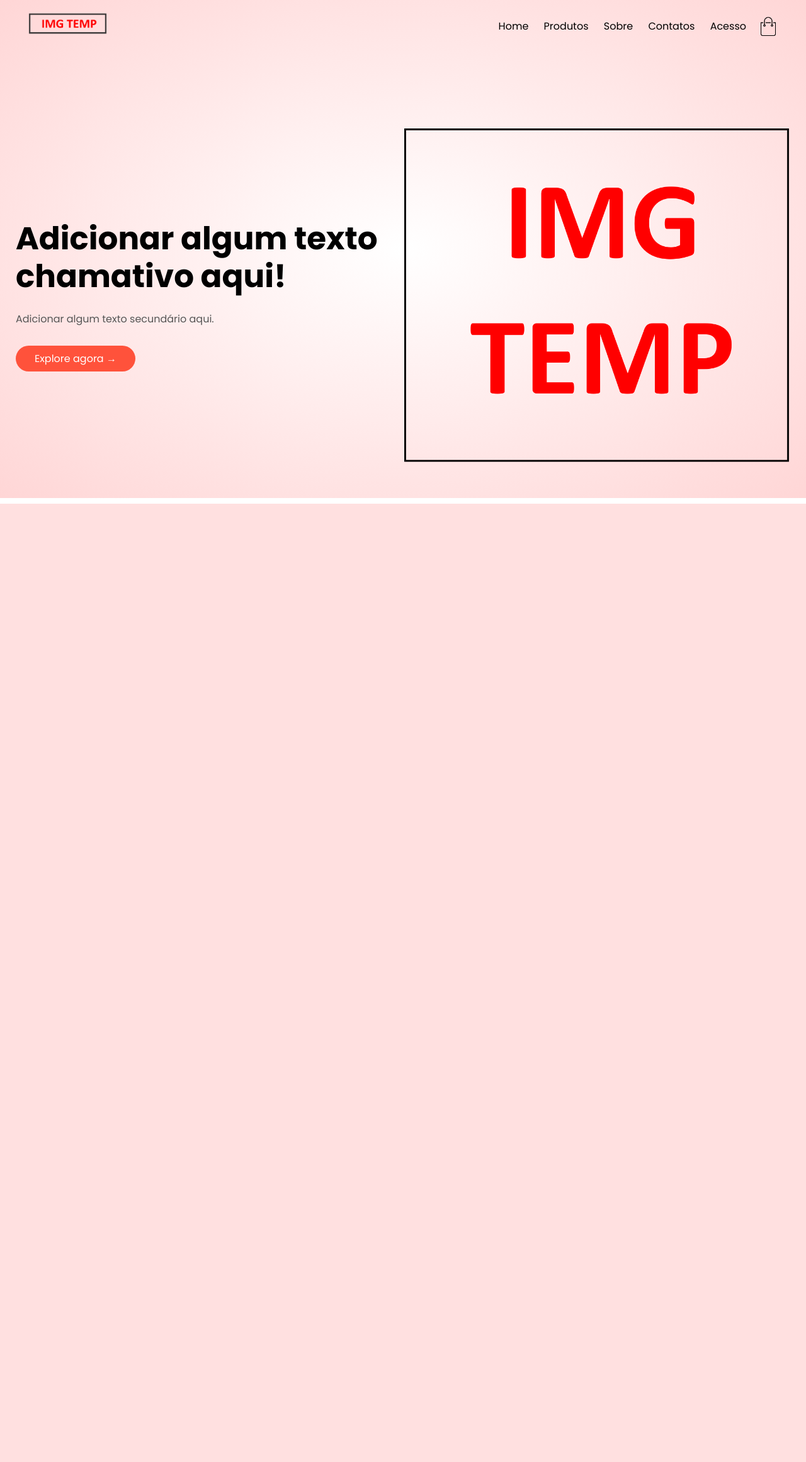
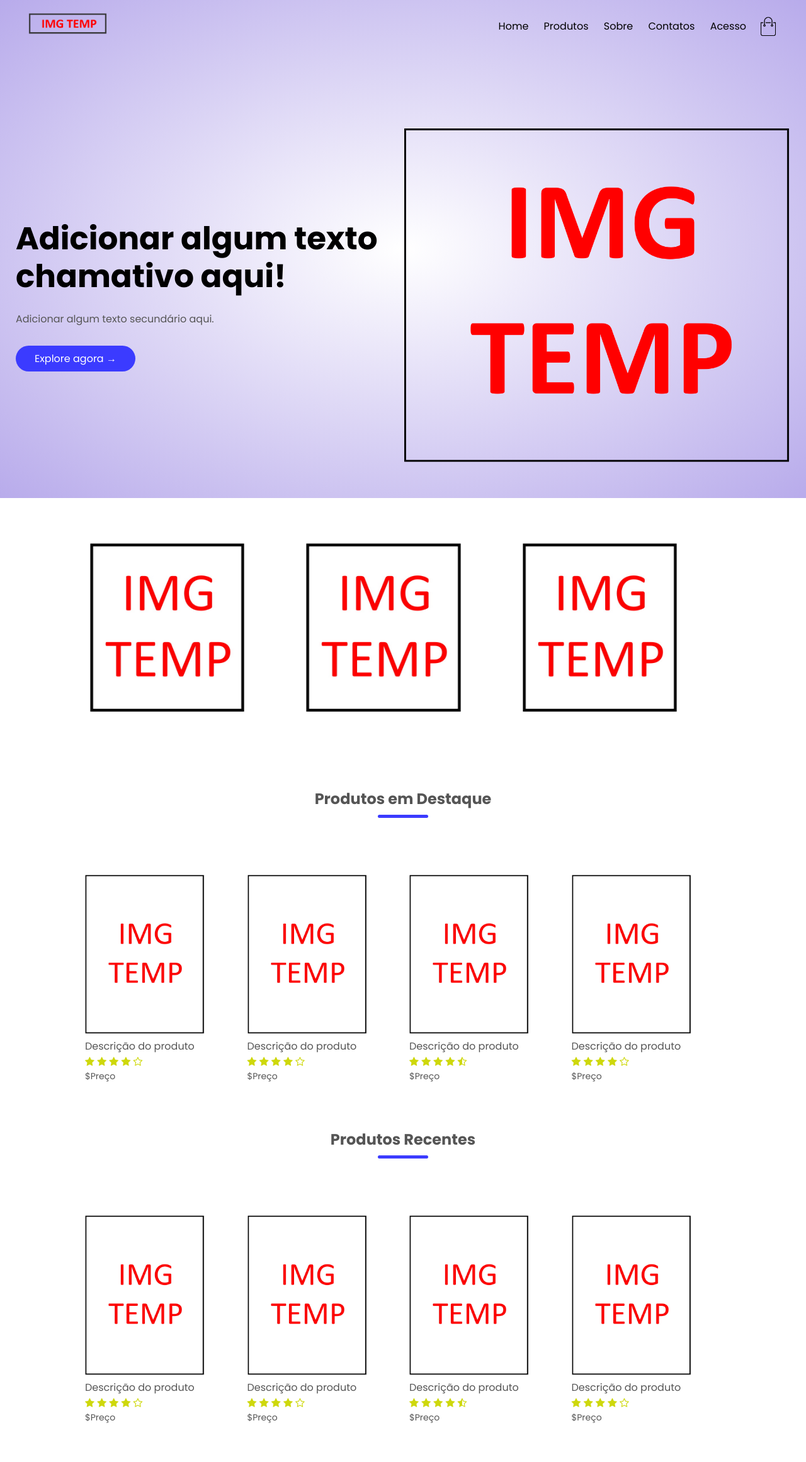
Before and after one commit to LucasRalf14/jall-comercio-eletronico, a PHP site: page / in a window 1280 px wide. Shown: the whole page at 63% size. Before the commit the page ends 800 px from the top, so only its background shows below. Run offline with PHP 8.4, Linux system fonts and the light colour scheme.

Commit message:
Produtos em Destaque e Produtos Recentes

```diff
--- a/index.html
+++ b/index.html
@@ -1,22 +1,26 @@
 <!DOCTYPE html>
 <html lang="pt-br">
+
 <head>
     <meta charset="UTF-8">
     <meta http-equiv="X-UA-Compatible" content="IE=edge">
     <meta name="viewport" content="width=device-width, initial-scale=1.0">
-  <title>JALL</title>
+    <title>JALL E-commerce</title>
 
     <link rel="stylesheet" href="style.css">
-  <link href="https://fonts.googleapis.com/css2?family=Poppins:wght@300;400;500;600;700&display=swap" rel="stylesheet">
+    <link href="https://fonts.googleapis.com/css2?family=Poppins:wght@300;400;500;600;700&display=swap"
+        rel="stylesheet">
+    <link rel="stylesheet" href="https://stackpath.bootstrapcdn.com/font-awesome/4.7.0/css/font-awesome.min.css">
 </head>
+
 <body>
     <div class="header">
         <div class="container">
-    <div class="navbar">
+            <div class="navbar"> <!-- Barra de Navegação e Logo -->
                 <div class="logo">
                     <img src="images/logo.png" alt="Logo" width="125px">
                 </div>
-        <nav>
+                <nav> <!-- Opções de Navegação -->
                     <ul>
                         <li><a href=""></a>Home</li>
                         <li><a href=""></a>Produtos</li>
@@ -28,7 +32,7 @@
                 <img src="images/cart.png" alt="Carrinho de compras" width="30px" height="30px">
             </div>
 
-    <div class="row">
+            <div class="row"> <!-- Colunas com conteúdos dispostos lateralmente -->
                 <div class="col-2">
                     <h1>Adicionar algum texto chamativo aqui!</h1>
                     <p>Adicionar algum texto secundário aqui.</p>
@@ -41,5 +45,143 @@
         </div>
     </div>
 
+    <!----- Categorias em Destaque ----->
+    <div class="categories">
+        <div class="destaques-container">
+            <div class="row">
+                <div class="col-3">
+                    <img src="images/category-1.jpg" alt="Add descrição">
+                </div>
+
+                <div class="col-3">
+                    <img src="images/category-1.jpg" alt="Add descrição">
+                </div>
+
+                <div class="col-3">
+                    <img src="images/category-1.jpg" alt="Add descrição">
+                </div>
+            </div>
+        </div>
+
+    </div>
+
+    <!----- Produtos em Destaque ----->
+    <div class="destaques-container">
+        <h2 class="title">Produtos em Destaque</h2>
+        <div class="row">
+            <div class="col-4">
+                <img src="images/product-1.jpg" alt="Add Descrição">
+                <h4>Descrição do produto</h4>
+                <div class="rating">
+                    <i class="fa fa-star"></i>
+                    <i class="fa fa-star"></i>
+                    <i class="fa fa-star"></i>
+                    <i class="fa fa-star"></i>
+                    <i class="fa fa-star-o"></i>
+                </div>
+                <p>$Preço</p>
+            </div>
+
+            <div class="col-4">
+                <img src="images/product-1.jpg" alt="Add Descrição">
+                <h4>Descrição do produto</h4>
+                <div class="rating">
+                    <i class="fa fa-star"></i>
+                    <i class="fa fa-star"></i>
+                    <i class="fa fa-star"></i>
+                    <i class="fa fa-star"></i>
+                    <i class="fa fa-star-o"></i>
+                </div>
+                <p>$Preço</p>
+            </div>
+
+            <div class="col-4">
+                <img src="images/product-1.jpg" alt="Add Descrição">
+                <h4>Descrição do produto</h4>
+                <div class="rating">
+                    <i class="fa fa-star"></i>
+                    <i class="fa fa-star"></i>
+                    <i class="fa fa-star"></i>
+                    <i class="fa fa-star"></i>
+                    <i class="fa fa-star-half-o"></i>
+                </div>
+                <p>$Preço</p>
+            </div>
+
+            <div class="col-4">
+                <img src="images/product-1.jpg" alt="Add Descrição">
+                <h4>Descrição do produto</h4>
+                <div class="rating">
+                    <i class="fa fa-star"></i>
+                    <i class="fa fa-star"></i>
+                    <i class="fa fa-star"></i>
+                    <i class="fa fa-star"></i>
+                    <i class="fa fa-star-o"></i>
+                </div>
+                <p>$Preço</p>
+            </div>
+        </div>
+    </div>
+
+<!----- Produtos Recentes ----->
+<div class="destaques-container">
+    <h2 class="title">Produtos Recentes</h2>
+    <div class="row">
+        <div class="col-4">
+            <img src="images/product-1.jpg" alt="Add Descrição">
+            <h4>Descrição do produto</h4>
+            <div class="rating">
+                <i class="fa fa-star"></i>
+                <i class="fa fa-star"></i>
+                <i class="fa fa-star"></i>
+                <i class="fa fa-star"></i>
+                <i class="fa fa-star-o"></i>
+            </div>
+            <p>$Preço</p>
+        </div>
+
+        <div class="col-4">
+            <img src="images/product-1.jpg" alt="Add Descrição">
+            <h4>Descrição do produto</h4>
+            <div class="rating">
+                <i class="fa fa-star"></i>
+                <i class="fa fa-star"></i>
+                <i class="fa fa-star"></i>
+                <i class="fa fa-star"></i>
+                <i class="fa fa-star-o"></i>
+            </div>
+            <p>$Preço</p>
+        </div>
+
+        <div class="col-4">
+            <img src="images/product-1.jpg" alt="Add Descrição">
+            <h4>Descrição do produto</h4>
+            <div class="rating">
+                <i class="fa fa-star"></i>
+                <i class="fa fa-star"></i>
+                <i class="fa fa-star"></i>
+                <i class="fa fa-star"></i>
+                <i class="fa fa-star-half-o"></i>
+            </div>
+            <p>$Preço</p>
+        </div>
+
+        <div class="col-4">
+            <img src="images/product-1.jpg" alt="Add Descrição">
+            <h4>Descrição do produto</h4>
+            <div class="rating">
+                <i class="fa fa-star"></i>
+                <i class="fa fa-star"></i>
+                <i class="fa fa-star"></i>
+                <i class="fa fa-star"></i>
+                <i class="fa fa-star-o"></i>
+            </div>
+            <p>$Preço</p>
+        </div>
+    </div>
+</div>
+
+
 </body>
+
 </html>
--- a/style.css
+++ b/style.css
@@ -70,7 +70,7 @@ p {
 
 .btn {
     display: inline-block;
-    background: #ff523b;
+    background: #3b3bff;
     color: #fff;
     padding: 8px 30px;
     margin: 30px 0;
@@ -79,13 +79,95 @@ p {
 }
 
 .btn:hover {
-    background: #563434;
+    background: #60076f;
 }
 
 .header {
-    background: radial-gradient(#fff, #ffd6d6);
+    background: radial-gradient(#fff, #b8abeb);
 }
 
 .header .row {
     margin-top: 70px;
 }
+
+.categories {
+    margin: 70px 0;
+}
+
+.col-3 {
+    flex-basis: 30%;
+    min-width: 250px;
+    margin-bottom: 30px;
+}
+
+.col-3 img {
+    width: 80%;
+}
+
+.destaques-container {
+    max-width: 1080px;
+    margin: auto;
+    padding-left: 25px;
+    padding-right: 25px;
+}
+
+.col-4 {
+    flex-basis: 25%;
+    padding: 10px;
+    min-width: 200px;
+    margin-bottom: 50px;
+    transition: transform 0.5s;
+}
+
+.col-4 img {
+    width: 80%;
+}
+
+.title {
+    text-align: center;
+    margin: 0 auto 80px;
+    position: relative;
+    line-height: 60px;
+    color: #555;
+}
+
+.title::after {
+    content: '';
+    background: #3b3bff;
+    width: 80px;
+    height: 5px;
+    border-radius: 5px;
+    position: absolute;
+    bottom: 0;
+    left: 50%;
+    transform: translateX(-50%);
+}
+
+h4 {
+    color: #555;
+    font-weight: normal;
+}
+
+.col-4 p {
+    font-size: 14px;
+}
+
+.rating .fa {
+    color: #ced80c;
+}
+
+.col-4:hover {
+    transform: translateY(-5px);
+}
+
+.col-5 {
+    flex-basis: 25%;
+    padding: 10px;
+    min-width: 200px;
+    margin-bottom: 50px;
+    transition: transform 0.5s;
+}
+
+.col-5 img {
+    width: 80%;
+}
```
Also changed, not shown: images/category-1.jpg (added), images/product-1.jpg (added). Lines whose indentation alone changed are shown as unchanged.
